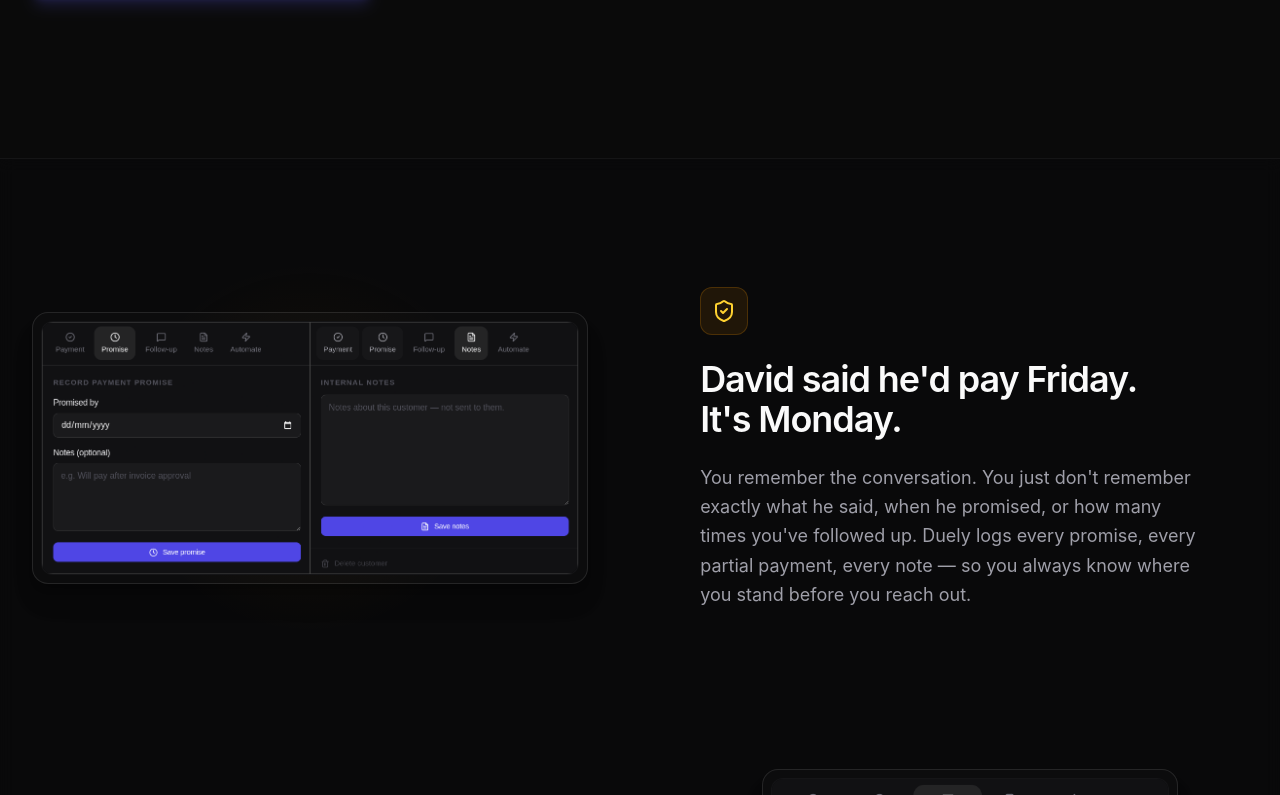
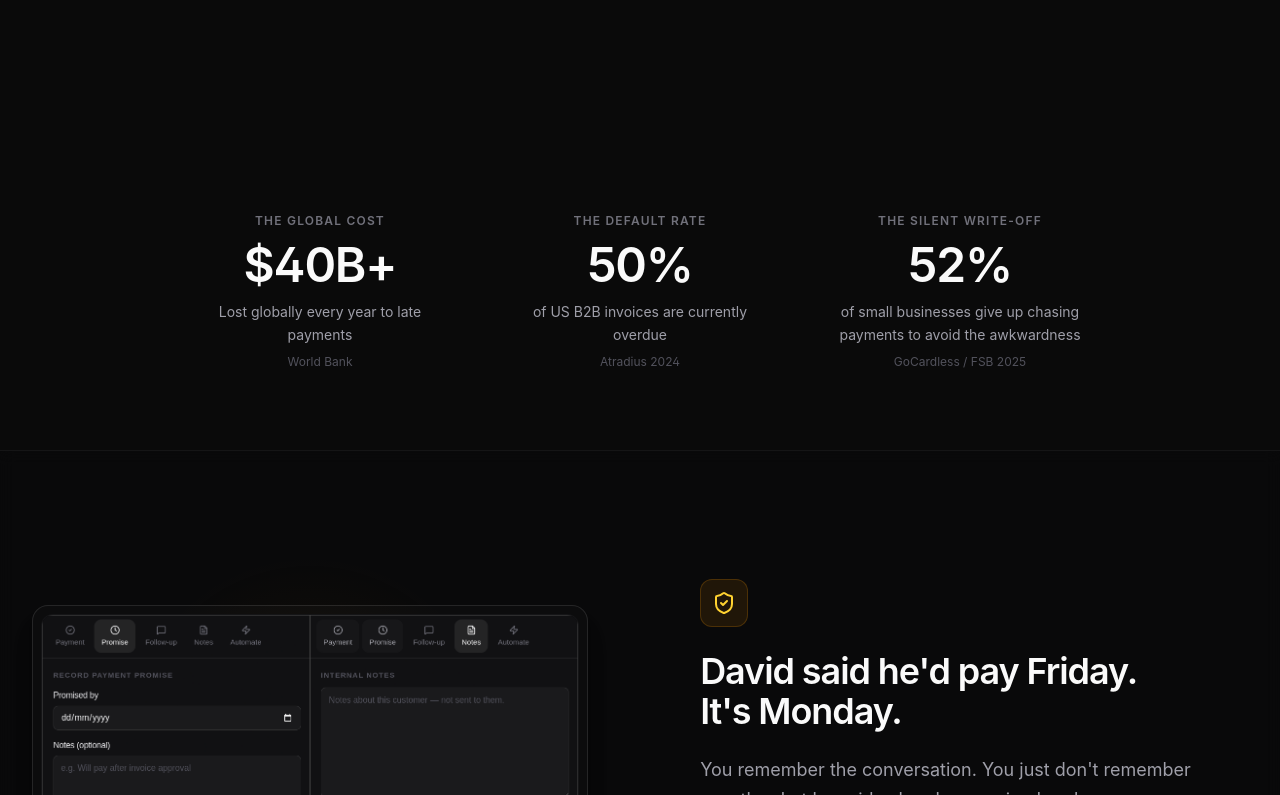
Before and after one commit to AbhishekU05/nudge, a Next.js app: page / in a window 1280 px wide. Shown: the part 725-1520 px from the top of the page. Built offline with nearby package versions, Linux system fonts and the light colour scheme; no server answers.

Commit message:
added stats

```diff
--- a/app/page.tsx
+++ b/app/page.tsx
@@ -5,7 +5,7 @@
 import { AuthErrorRedirect } from "@/components/site/auth-error-redirect";
 import { Container } from "@/components/site/container";
 import { FadeIn, Reveal, SlideUp, SlideIn } from "@/components/site/scroll-animation";
-import { Badge } from "@/components/ui/badge";
+
 import { Button } from "@/components/ui/button";
 import { Card, CardContent, CardHeader, CardTitle } from "@/components/ui/card";
 import { getEmailLinkErrorMessage } from "@/lib/auth-errors";
@@ -103,10 +103,6 @@
           <Container>
             <div className="grid gap-16 lg:grid-cols-[1fr_1.1fr] lg:items-center">
               <FadeIn className="max-w-2xl">
-                <Badge variant="default" className="gap-1.5 border-indigo-500/30 bg-indigo-500/10 text-indigo-300 backdrop-blur-md">
-                  <Sparkles className="h-3.5 w-3.5" />
-                  The receivables workspace
-                </Badge>
                 <h1 className="mt-8 text-pretty text-5xl font-semibold tracking-[-0.04em] text-zinc-50 sm:text-6xl lg:text-[4.5rem] lg:leading-[1.05]">
                   Getting paid is the easy part. <span className="text-zinc-400">Getting clients to pay isn&apos;t.</span>
                 </h1>
@@ -143,6 +139,51 @@
                 </Card>
               </Reveal>
             </div>
+          </Container>
+        </section>
+
+        {/* STATS SECTION */}
+        <section className="py-16 sm:py-20">
+          <Container>
+            <FadeIn>
+              <div className="grid grid-cols-1 gap-12 sm:grid-cols-3 sm:gap-8 lg:gap-16 mx-auto max-w-4xl text-center">
+                {[
+                  {
+                    stat: "$40B+",
+                    label: "The global cost",
+                    description: "Lost globally every year to late payments",
+                    source: "World Bank",
+                  },
+                  {
+                    stat: "50%",
+                    label: "The default rate",
+                    description: "of US B2B invoices are currently overdue",
+                    source: "Atradius 2024",
+                  },
+                  {
+                    stat: "52%",
+                    label: "The silent write-off",
+                    description: "of small businesses give up chasing payments to avoid the awkwardness",
+                    source: "GoCardless / FSB 2025",
+                  },
+                ].map((item) => (
+                  <div key={item.stat}>
+                    <p className="text-xs font-semibold uppercase tracking-widest text-zinc-500 mb-3">
+                      {item.label}
+                    </p>
+                    <p className="text-4xl font-semibold tracking-tight text-zinc-50 sm:text-5xl">
+                      {item.stat}
+                    </p>
+                    <p className="mt-3 text-sm leading-relaxed text-zinc-400">
+                      {item.description}
+                    </p>
+                    <p className="mt-2 text-xs text-zinc-600">
+                      {item.source}
+                    </p>
+                  </div>
+                ))}
+              </div>
+            </FadeIn>
           </Container>
         </section>
 
@@ -415,7 +456,7 @@
                   <User className="h-8 w-8 text-zinc-400" />
                 </div>
                 <blockquote className="text-lg leading-relaxed text-zinc-400">
-                  &quot;I built Duely because I watched people lose thousands to payment awkwardness — not bad clients, just no system. I&apos;m building this seriously and in public.<br /><br />
+                  &quot;I built Duely because I watched people lose thousands to payment awkwardness — not bad clients, just no system. I&apos;m building this seriously and in public (<a href="https://x.com/AbhishekU008" target="_blank" rel="noopener noreferrer" className="text-indigo-400 hover:text-indigo-300 transition-colors">follow along here</a>).<br /><br />
                   If you have feedback — <a href="mailto:abhishek@duely.in" className="text-indigo-400 hover:text-indigo-300 transition-colors">abhishek@duely.in</a><br />
                   — Abhishek&quot;
                 </blockquote>
```
